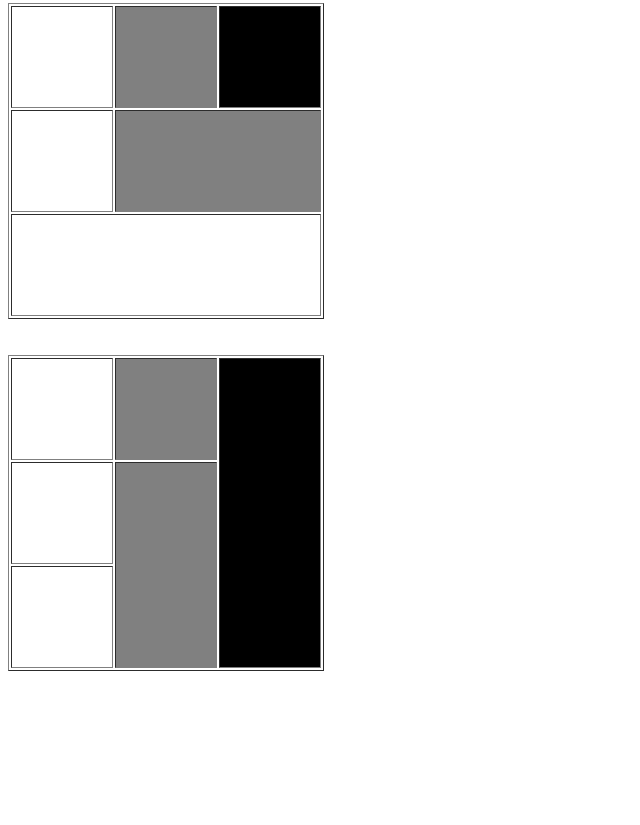
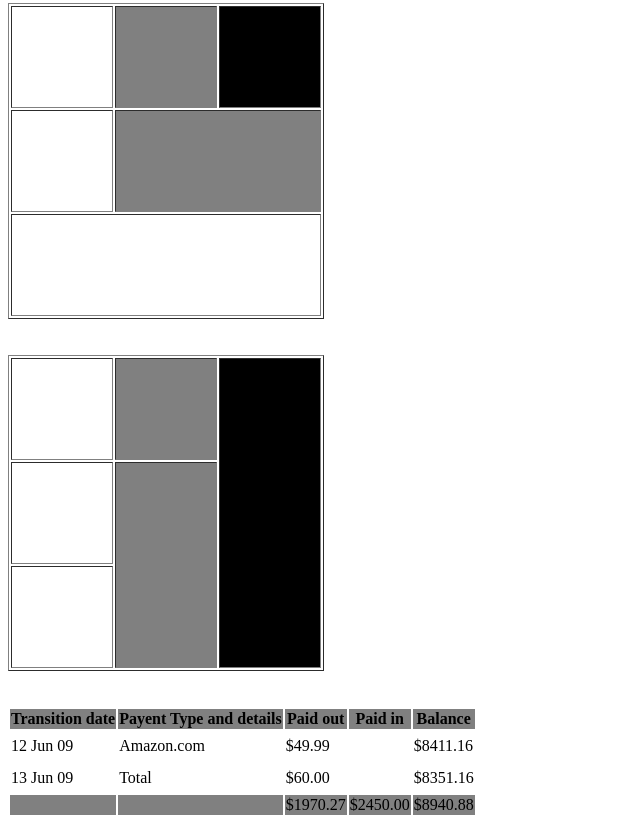
Before and after one commit to PeterHyperAung/CIS-Sec-2D-Computing, a plain HTML site: page html/table4.html in a window 1280 px wide. Shown: the part 453-1278 px from the top of the page, without its empty margins (0-640 px from the left). Before the commit the page ends 1132 px from the top, so only its background shows below. Drawn offline with Linux system fonts and the light colour scheme.

Commit message:
31 march 2022

```diff
--- a/html/table4.html
+++ b/html/table4.html
@@ -3,7 +3,7 @@
 
 <head>
     <meta charset="UTF-8">
-    <title>Row Span</title>
+    <title>Rowspan and practice</title>
 </head>
 
 <body>
@@ -104,6 +104,45 @@
         </tr>
     </table>
 
+    <br> <br>
+
+    <table>
+        <thead bgcolor="grey">
+            <tr>
+                <th>Transition date</th>
+                <th>Payent Type and details</th>
+                <th>Paid out</th>
+                <th>Paid in</th>
+                <th>Balance</th>
+            </tr>
+        </thead>
+        <tbody>
+            <tr height="30px">
+                <td>12 Jun 09</td>
+                <td>Amazon.com</td>
+                <td>$49.99</td>
+                <td></td>
+                <td>$8411.16</td>
+            </tr>
+            <tr height="30px">
+                <td>13 Jun 09</td>
+                <td>Total</td>
+                <td>$60.00</td>
+                <td></td>
+                <td>$8351.16</td>
+            </tr>
+        </tbody>
+        <tfoot bgcolor="grey">
+            <tr>
+                <td></td>
+                <td></td>
+                <td>$1970.27</td>
+                <td>$2450.00</td>
+                <td>$8940.88</td>
+            </tr>
+        </tfoot>
+    </table>
+
 </body>
 
 </html>
```
Also changed, not shown: html/nestedtable.html (added, +44 -0 lines).
